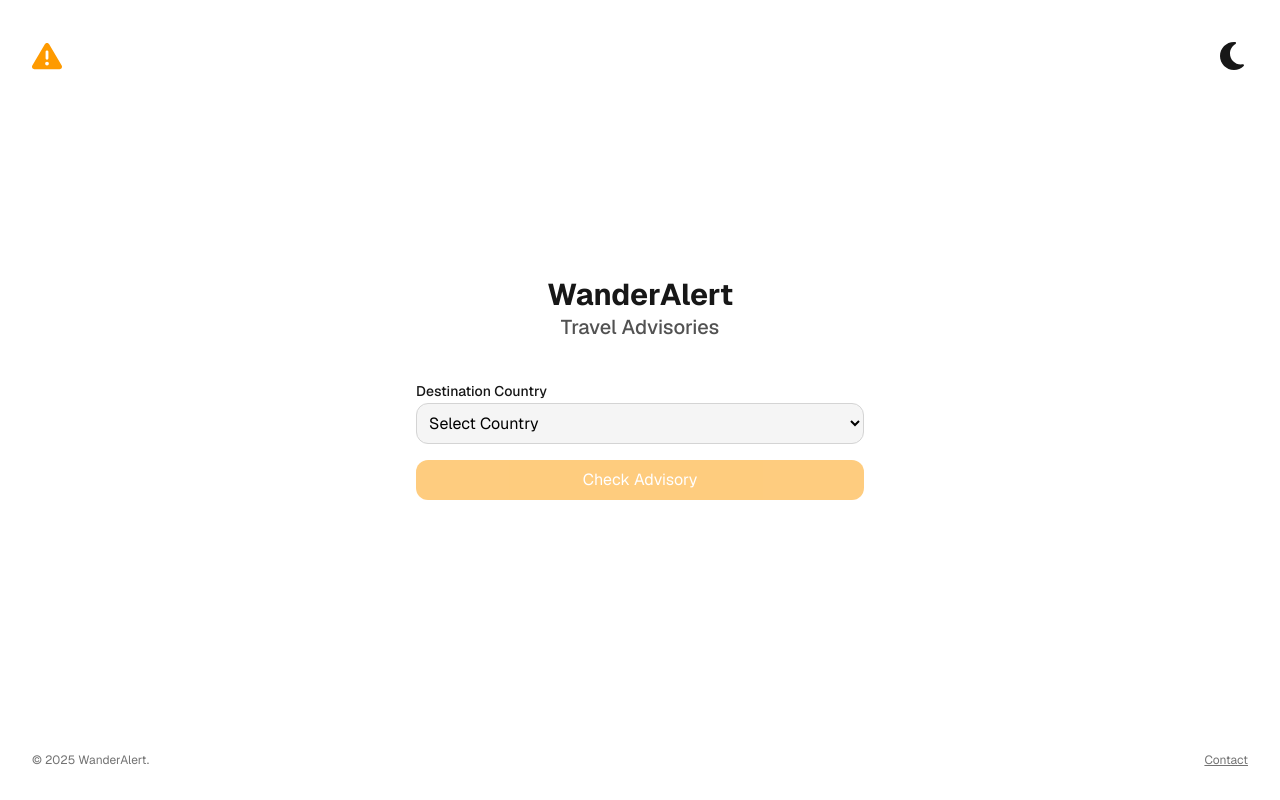
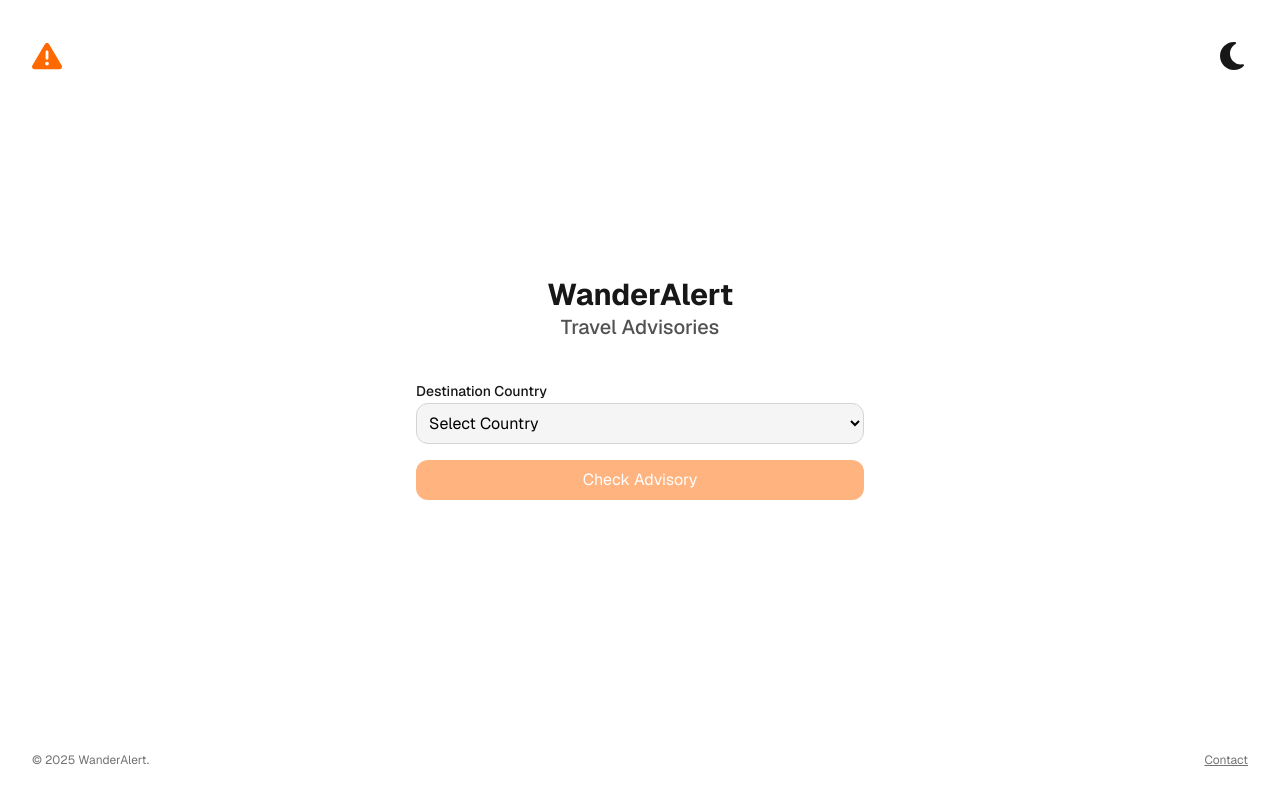
Before and after one commit to afigard/wanderalert, a Next.js app: page / in a window 1280 px wide. Built offline with nearby package versions, Linux system fonts and the light colour scheme.

Commit message:
💄 Change main color

```diff
--- a/app/page.tsx
+++ b/app/page.tsx
@@ -59,7 +59,7 @@ export default function Home() {
     <main className="min-h-dvh flex flex-col justify-between px-4 py-6 sm:py-8">
       <header className="flex justify-between items-center w-full max-w-7xl mx-auto px-2 sm:px-4 sm:py-2">
         <Link href="https://www.wandertools.online/">
-          <FaTriangleExclamation className="text-2xl sm:text-3xl text-amber-500" />
+          <FaTriangleExclamation className="text-2xl sm:text-3xl text-orange-500" />
         </Link>
         <button
           onClick={() => setDark(!dark)}
@@ -91,7 +91,7 @@ export default function Home() {
             <select
               value={selectedCountry}
               onChange={(e) => setSelectedCountry(e.target.value)}
-              className={`w-full p-2 rounded-xl border focus:outline-none focus:ring-2 focus:ring-amber-500 ${
+              className={`w-full p-2 rounded-xl border focus:outline-none focus:ring-2 focus:ring-orange-500 ${
                 dark
                   ? "bg-neutral-900 text-white border-neutral-700"
                   : "bg-neutral-100 text-black border-neutral-300"
@@ -110,7 +110,7 @@ export default function Home() {
           <button
             type="submit"
             disabled={!selectedCountry}
-            className="w-full bg-amber-500 text-white p-2 rounded-xl hover:bg-amber-600 disabled:cursor-not-allowed disabled:opacity-50"
+            className="w-full bg-orange-500 text-white p-2 rounded-xl hover:bg-orange-600 disabled:cursor-not-allowed disabled:opacity-50"
           >
             Check Advisory
           </button>
```
Also changed, not shown: public/favicon.png.
